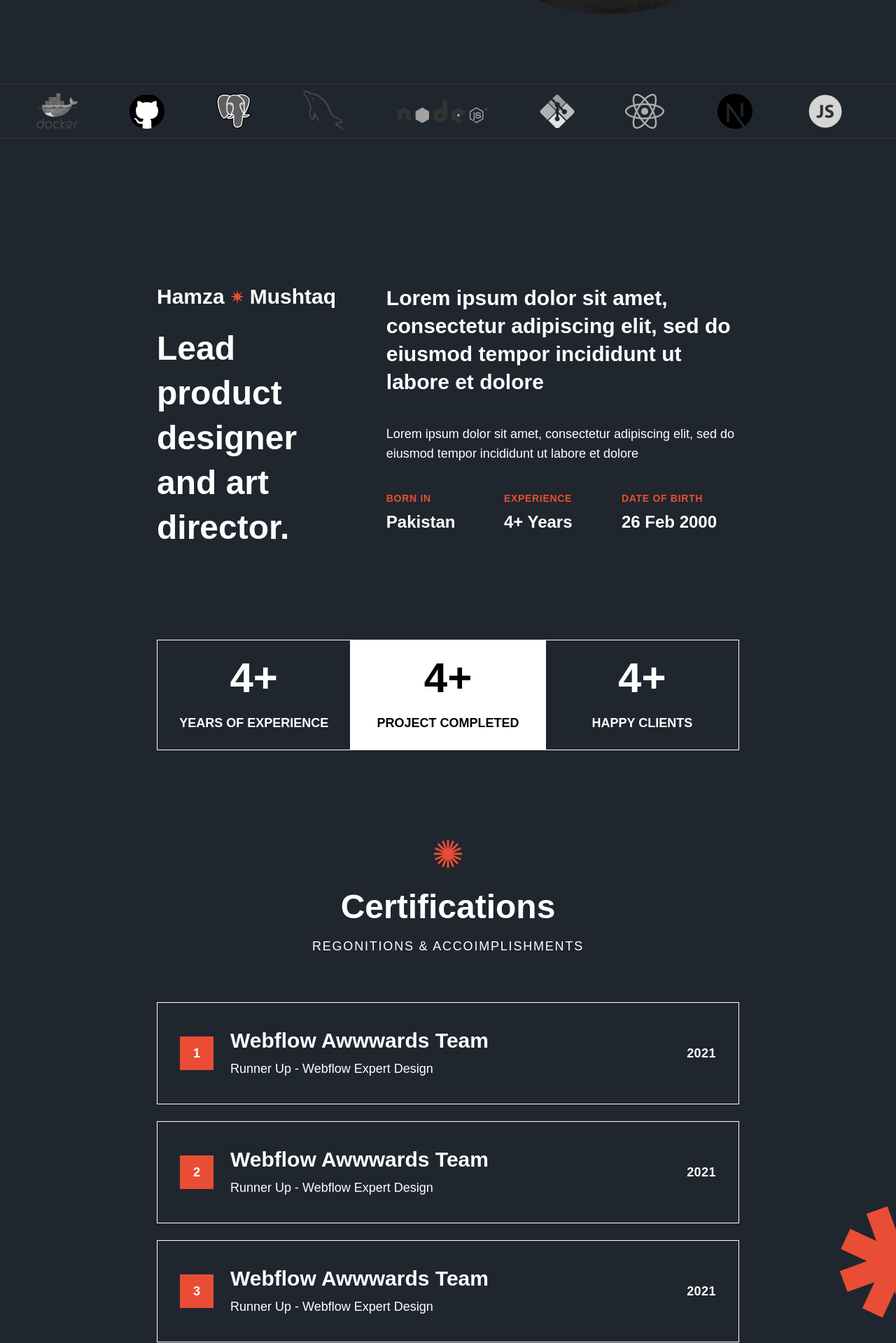
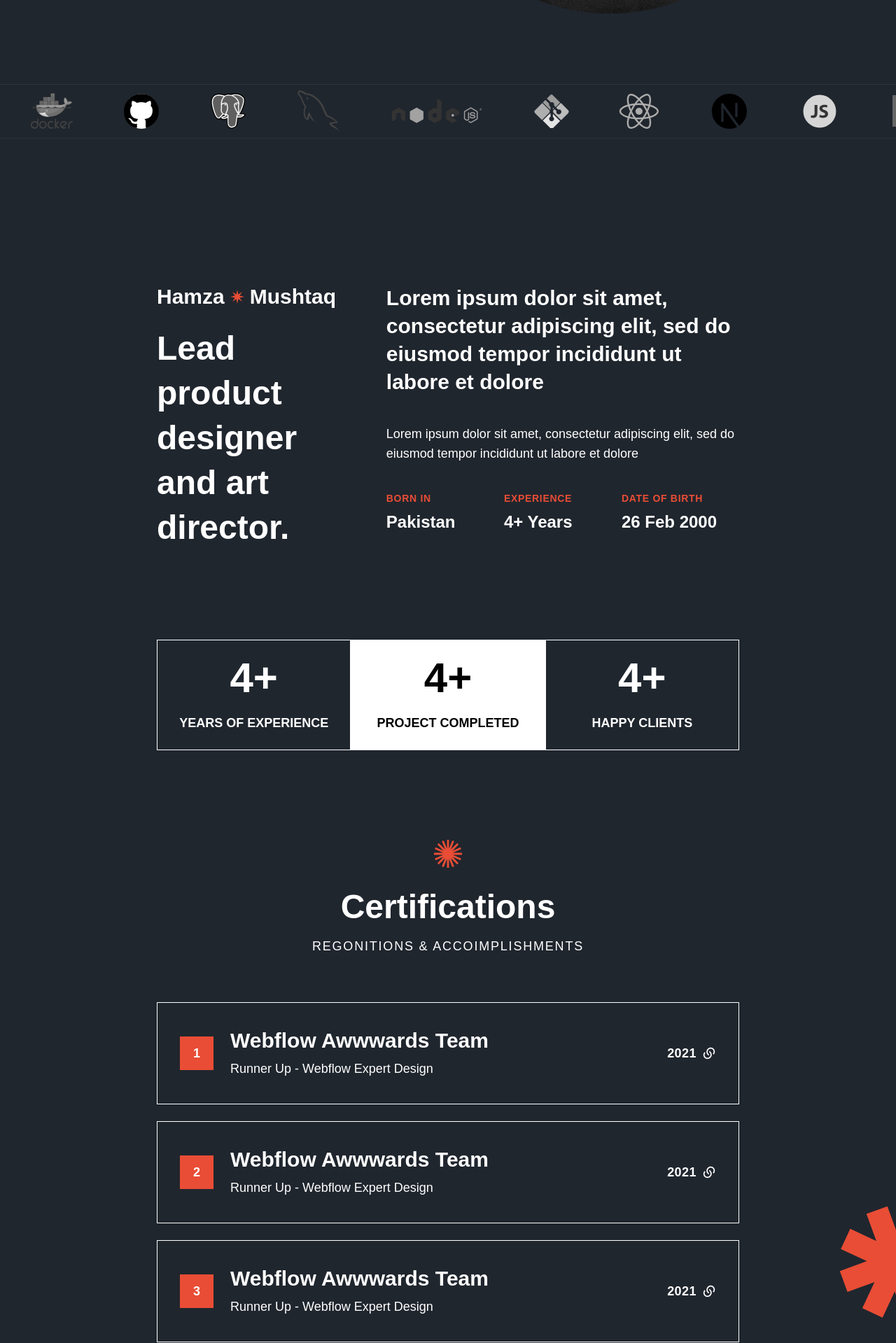
Before and after one commit to hamzamushtaq840/portfolio2.0, a Next.js app: page / in a window 1280 px wide. Shown: the part 681-2600 px from the top of the page at 70% size. Built offline with nearby package versions, Linux system fonts and the light colour scheme; a web font is replaced by a local one.

Commit message:
feat: contact me

```diff
--- a/src/app/globals.css
+++ b/src/app/globals.css
@@ -49,3 +49,8 @@ html {
 .stock-ticker li img:hover {
   filter: grayscale(0%);
 }
+
+.input-custom:focus {
+  border-color: #e94d35; /* Ensure the border color changes to orange on focus */
+  outline: none; /* Remove the default outline */
+}
--- a/src/app/page.tsx
+++ b/src/app/page.tsx
@@ -1,4 +1,5 @@
 import Certifications from "@/components/certifications";
+import Contact from "@/components/contact";
 import Details from "@/components/details";
 import Experience from "@/components/experience";
 import Footer from "@/components/footer";
@@ -19,6 +20,7 @@ export default function Home() {
       <Certifications />
       <LatestProjects />
       <Experience />
+      <Contact />
       <Footer />
     </div>
   );
--- a/src/components/certifications/index.tsx
+++ b/src/components/certifications/index.tsx
@@ -24,7 +24,18 @@ const Certifications = () => {
                   Runner Up - Webflow Expert Design
                 </span>
               </div>
-              <span className="text-lg font-semibold tracking-wide">2021</span>
+              <div className="flex gap-2">
+                <span className="text-lg font-semibold tracking-wide">
+                  2021
+                </span>
+                <Image
+                  alt={"side"}
+                  className="fill-white hover:cursor-pointer hover:fill-blue-500"
+                  src={"/link.svg"}
+                  width={20}
+                  height={20}
+                />
+              </div>
             </div>
           );
         })}
--- a/src/components/contact/index.tsx
+++ b/src/components/contact/index.tsx
@@ -1,7 +1,27 @@
 import React from "react";
 
 const Contact = () => {
-  return <div>Contact</div>;
+  return (
+    <div className="flex items-center justify-between px-56 py-14">
+      <span className="text-2xl font-bold leading-[32px]">
+        Wanna hit up with something ?
+      </span>
+      <form className="flex gap-4">
+        <input
+          required
+          type="text"
+          placeholder="YOUR MESSAGE"
+          className="input-custom w-[354px] border border-white bg-transparent px-6 py-4 font-medium outline-textOrange"
+        />
+        <button
+          className="bg-textOrange px-6 py-4 text-lg font-semibold"
+          type="submit"
+        >
+          Send
+        </button>
+      </form>
+    </div>
+  );
 };
 
 export default Contact;
```
Also changed, not shown: public/github2.svg, public/link.svg (added).
